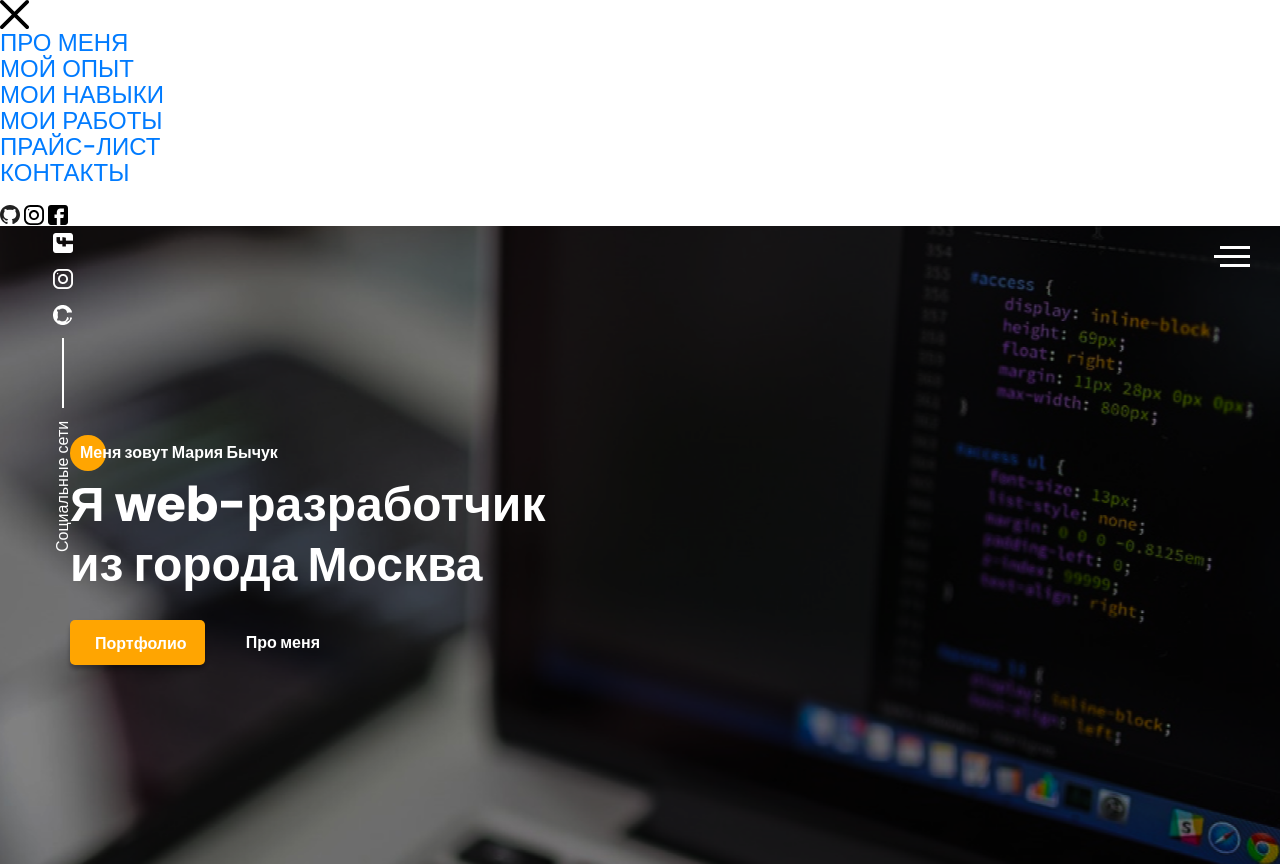
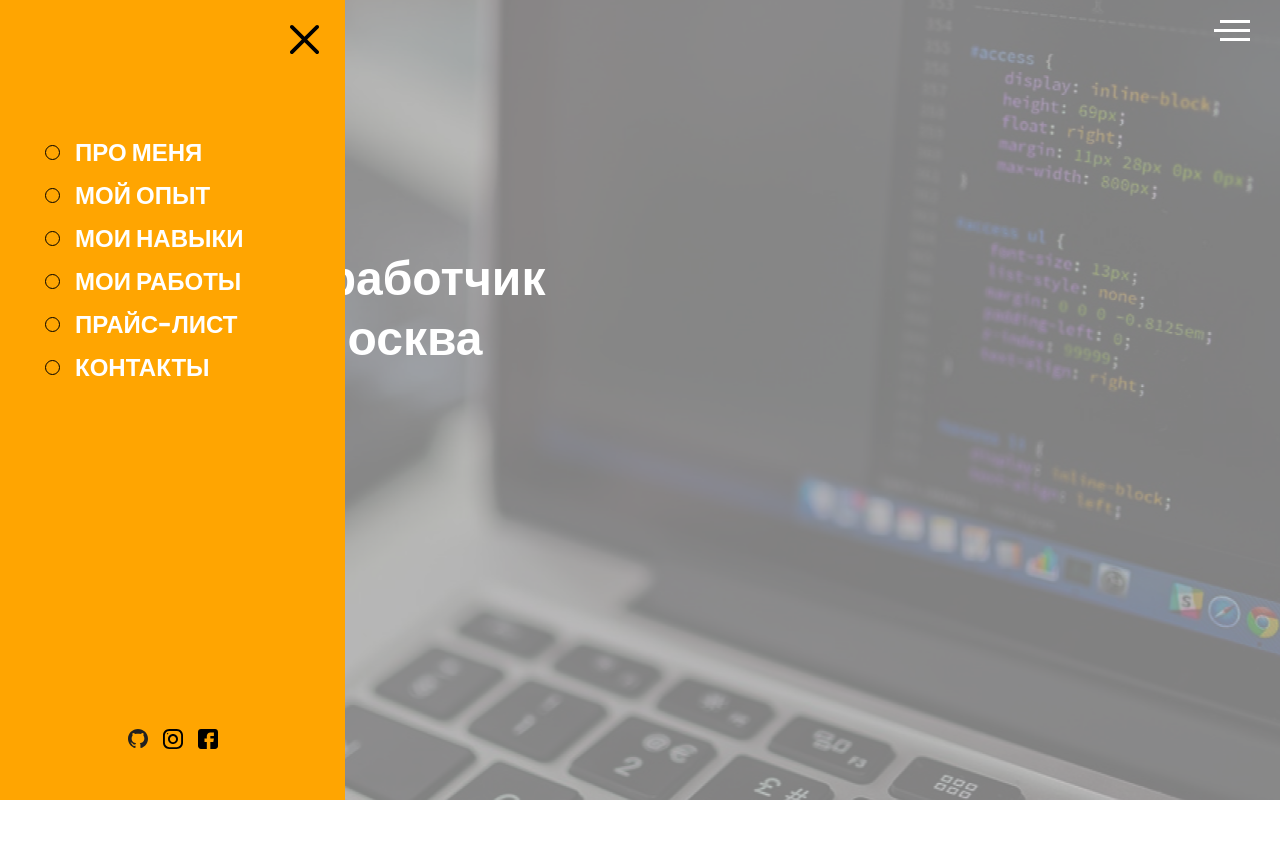
Before and after one commit to Mari-By/portfolio, a website: page src/index.html in a window 1280 px wide. Shown: the top 864 px of the page. After the commit the page ends 800 px from the top, so only its background shows below. Drawn offline with Linux system fonts and the light colour scheme.

Commit message:
promo+menu ready

```diff
--- a/src/index.html
+++ b/src/index.html
@@ -58,7 +58,7 @@
         <div class="sidepanel_text"><span>Социальные сети</span></div>
 
     </aside>
-    <div class="menu">
+    <div class="menu active">
         <div class="menu_block">
             <div class="menu_close">
                 <svg width="29" height="30" viewBox="0 0 29 30" fill="none" xmlns="http://www.w3.org/2000/svg">
--- a/src/js/script.js
+++ b/src/js/script.js
@@ -0,0 +1,11 @@
+const hamburger = document.querySelector('.hamburger'),
+    menu = document.querySelector('.menu'),
+    close = document.querySelector('.menu_close');
+
+hamburger.addEventListener('click' , () => {
+    menu.classList.add('active');
+});
+
+close.addEventListener('click' , () => {
+    menu.classList.remove('active');
+});
--- a/src/sass/blocks/_menu.scss
+++ b/src/sass/blocks/_menu.scss
@@ -24,3 +24,85 @@
         background-color: rgba($color: $main-color, $alpha: 0.24);
     }
 }
+
+.menu {
+    position: fixed;
+    top: 0px;
+    left: -100%;
+    width: 100%;
+    height: 100vh;
+    z-index: 10;
+    visibility: hidden;
+    opacity: 0;
+    transition: all 0.5s;
+    &.active {
+        left: 0;
+        visibility: visible;
+        opacity: 1;
+    }
+    &_block {
+        background-color: $main-color;
+        color: #fff;
+        position: relative;
+        width: 345px;
+        height: 100%;
+        transition: all 0.5s;
+        z-index: 10;
+    }
+    &_close {
+        position: absolute;
+        top: 25px;
+        left: 290px;
+        cursor: pointer;
+    }
+    &_list {
+        padding-top: 140px;
+        padding-left: 75px;
+        list-style-type: none;
+        font-weight: 700;
+
+    }
+    &_link {
+        margin-bottom: 17px;
+        position: relative;
+        &:before {
+            content: '';
+            position: absolute;
+            left: -30px;
+            top: 5px;
+            width: 15px;
+            height: 15px;
+            border: 1.5px solid #000;
+            border-radius: 100%;
+            transition: all 0.5s;
+        }
+        &:hover {
+            &:before {
+                background-color: #fff;
+            }
+        }
+        a {
+            color: #fff;
+            text-decoration: none;
+        }
+    }
+    &_social {
+        position: absolute;
+        display: flex;
+        justify-content: space-between;
+        left: 128px;
+        bottom: 50px;
+        width: 90px;
+    }
+
+    &_overlay {
+        top: 0;
+        position: fixed;
+        left: 0;
+        width: 100%;
+        height: 100%;
+        background-color: #fff;
+        opacity: 0.5;
+
+    }
+}
```
Also changed, not shown: src/css/style.min.css.
